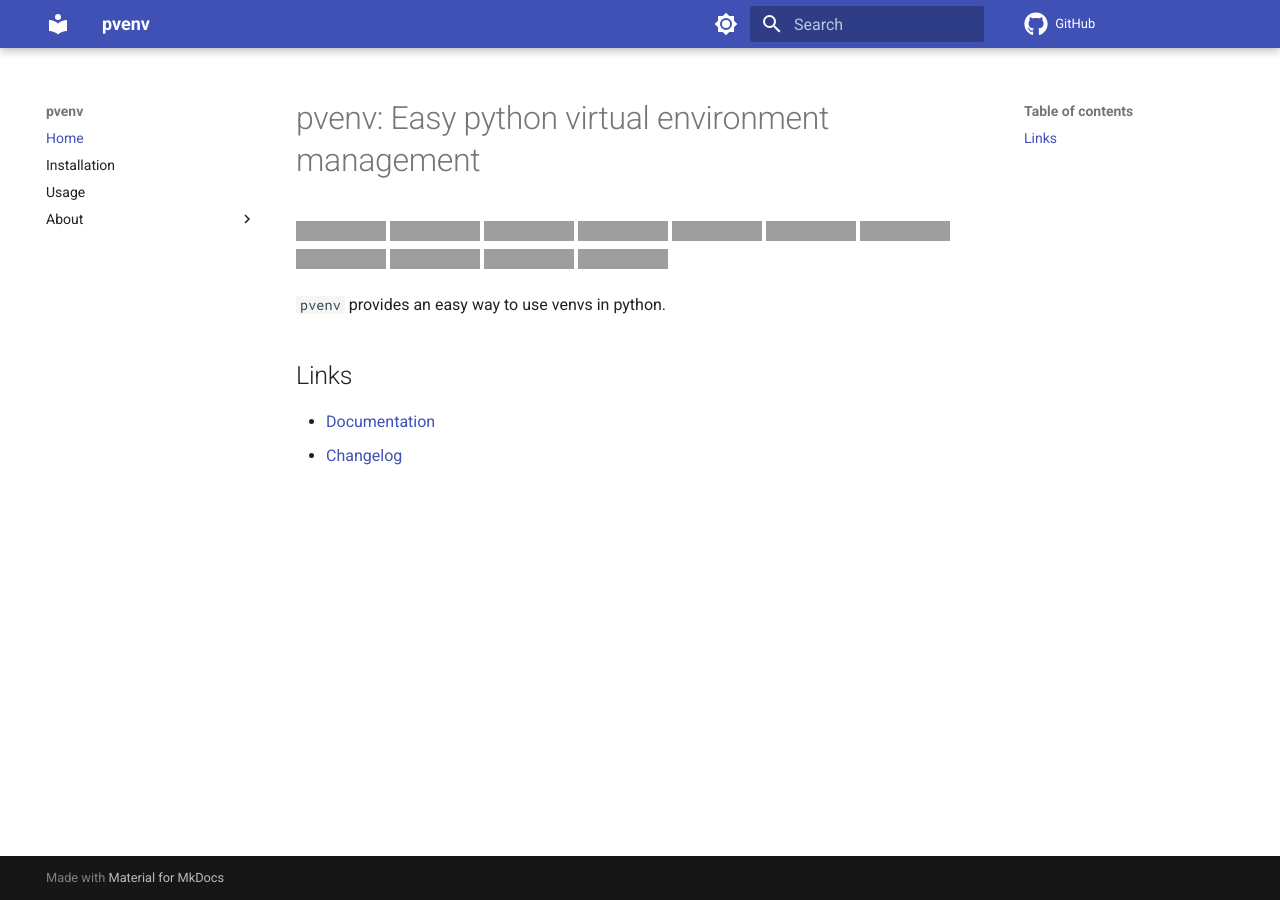
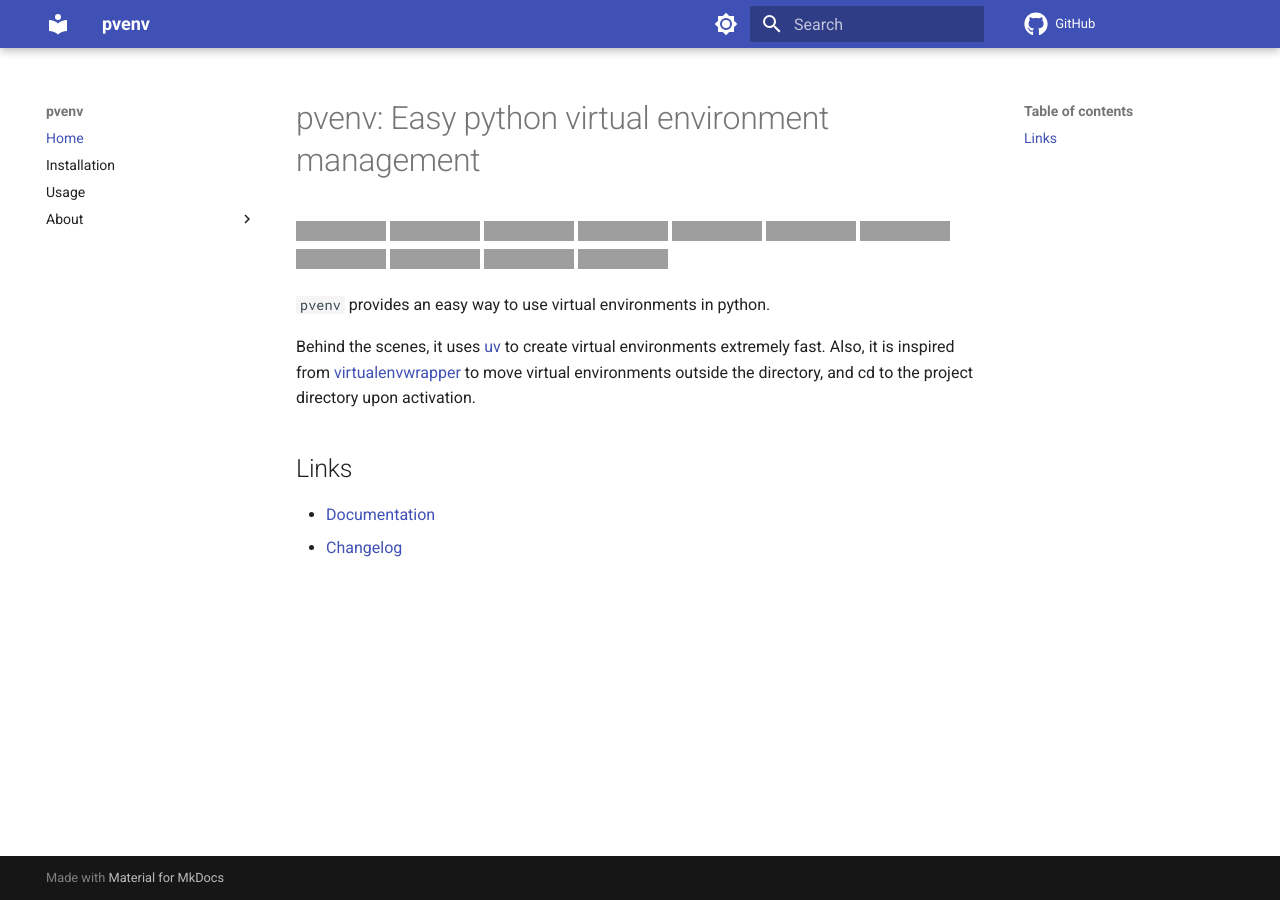
Before and after one commit to spapanik/pvenv, an MkDocs documentation site: the page built from docs/README.md, in a window 1280 px wide. Built offline with MkDocs 1.6.1 and Material for MkDocs 9.7.7, drawn with Linux system fonts in a browser that asks for light colours; comment, search, counter and statistics services are not loaded; grey boxes are pictures that could not be loaded.

Commit message:
📚 Update README

```diff
--- a/docs/README.md
+++ b/docs/README.md
@@ -12,7 +12,11 @@
 [![build automation: yam][yam_badge]][yam_url]
 [![Lint: ruff][ruff_badge]][ruff_url]
 
-`pvenv` provides an easy way to use venvs in python.
+`pvenv` provides an easy way to use virtual environments in python.
+
+Behind the scenes, it uses [uv] to create virtual environments extremely fast. Also, it is inspired from
+[virtualenvwrapper] to move virtual environments outside the directory, and cd to the project directory
+upon activation.
 
 ## Links
 
@@ -40,5 +44,7 @@
 [yam_url]: https://github.com/spapanik/yamk
 [ruff_badge]: https://img.shields.io/endpoint?url=https://raw.githubusercontent.com/charliermarsh/ruff/main/assets/badge/v1.json
 [ruff_url]: https://github.com/charliermarsh/ruff
+[uv]: https://docs.astral.sh/uv/
+[virtualenvwrapper]: https://virtualenvwrapper.readthedocs.io/en/stable/
 [Documentation]: https://p-venv.readthedocs.io/en/stable/
 [Changelog]: https://p-venv.readthedocs.io/en/stable/CHANGELOG/
```
